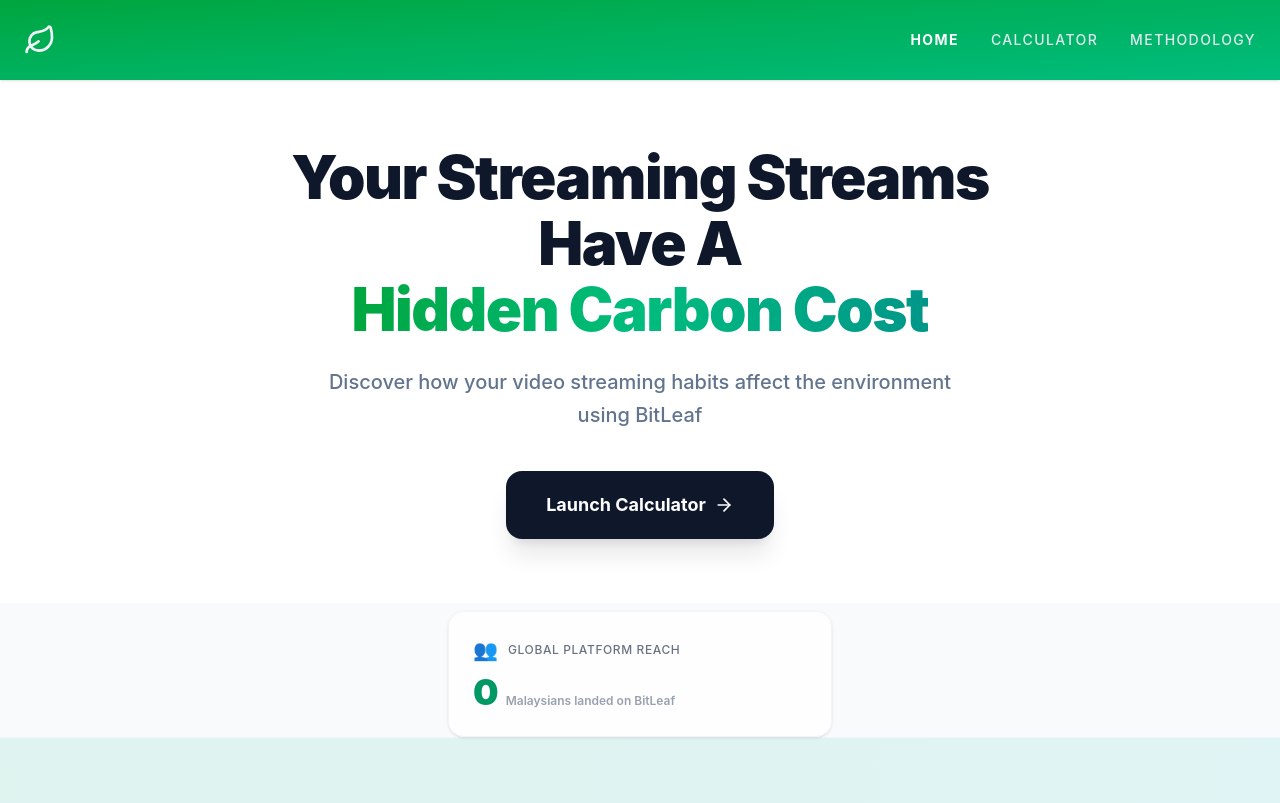
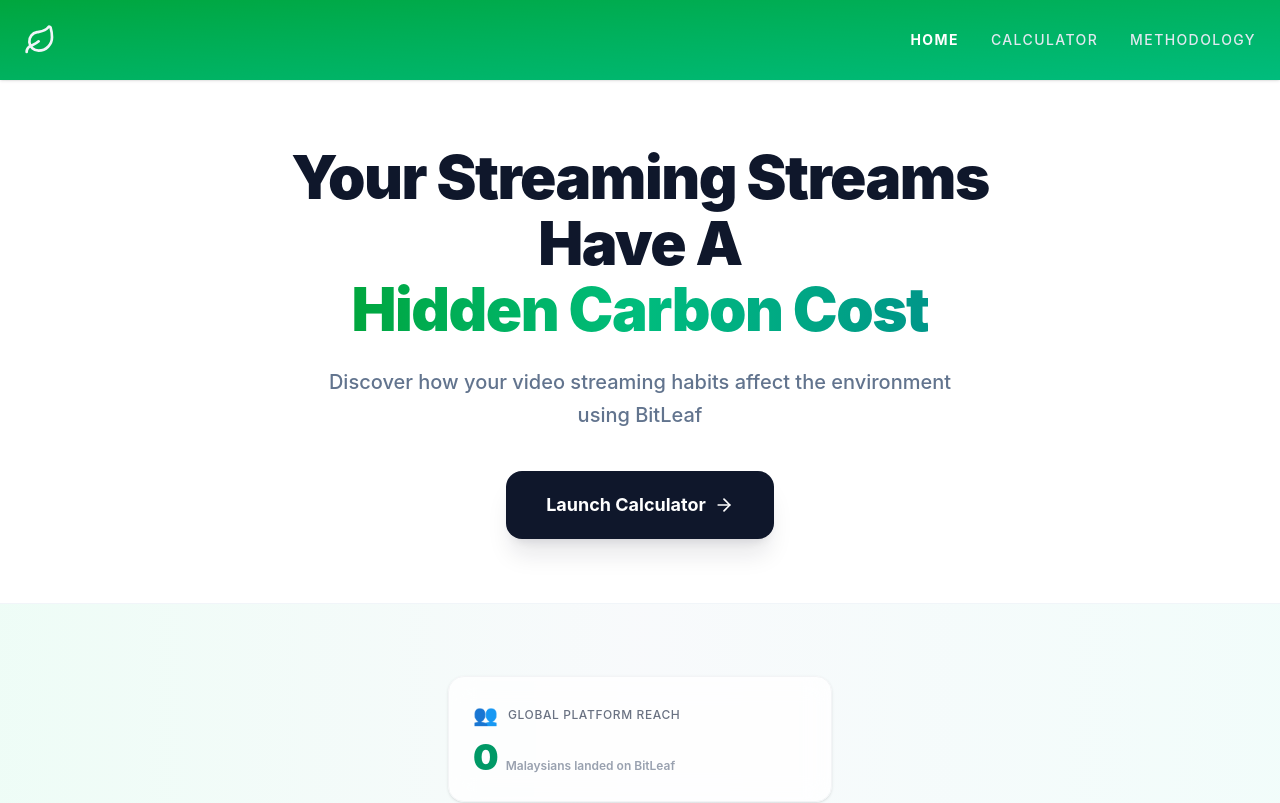
Before and after one commit to suemay4/streaming-carbon-app, a React (Vite) app: page / in a window 1280 px wide. Shown: the top 803 px of the page. Built offline with nearby package versions, Linux system fonts and the light colour scheme.

Commit message:
change layout count

```diff
--- a/src/pages/Home.jsx
+++ b/src/pages/Home.jsx
@@ -44,7 +44,7 @@
         </div>
       </section>
 
-      <section>
+      <section className="w-full bg-gradient-to-r from-emerald-50/80 via-slate-50 to-teal-50/80 py-16 px-4 bg-slate-50 border-t border-b border-slate-100">
         <div className="flex justify-center pt-2">
             <VisitorCounterCard />
         </div>
```
